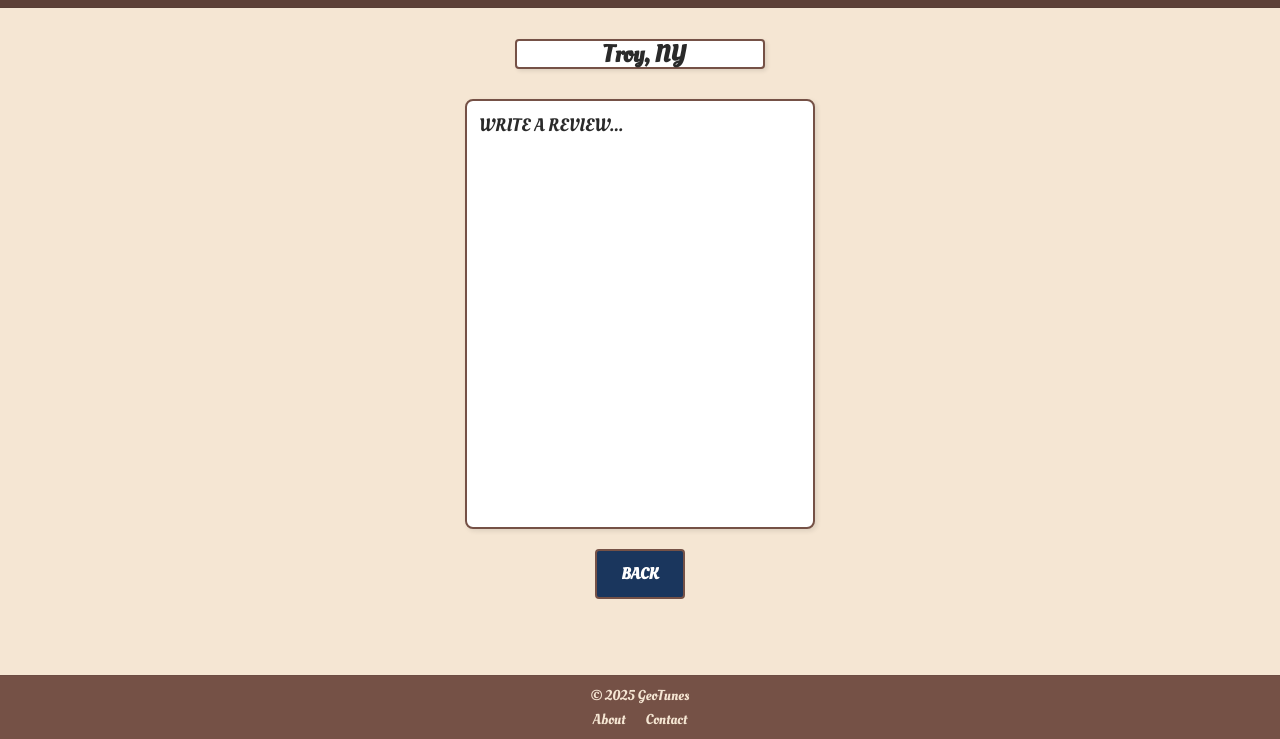
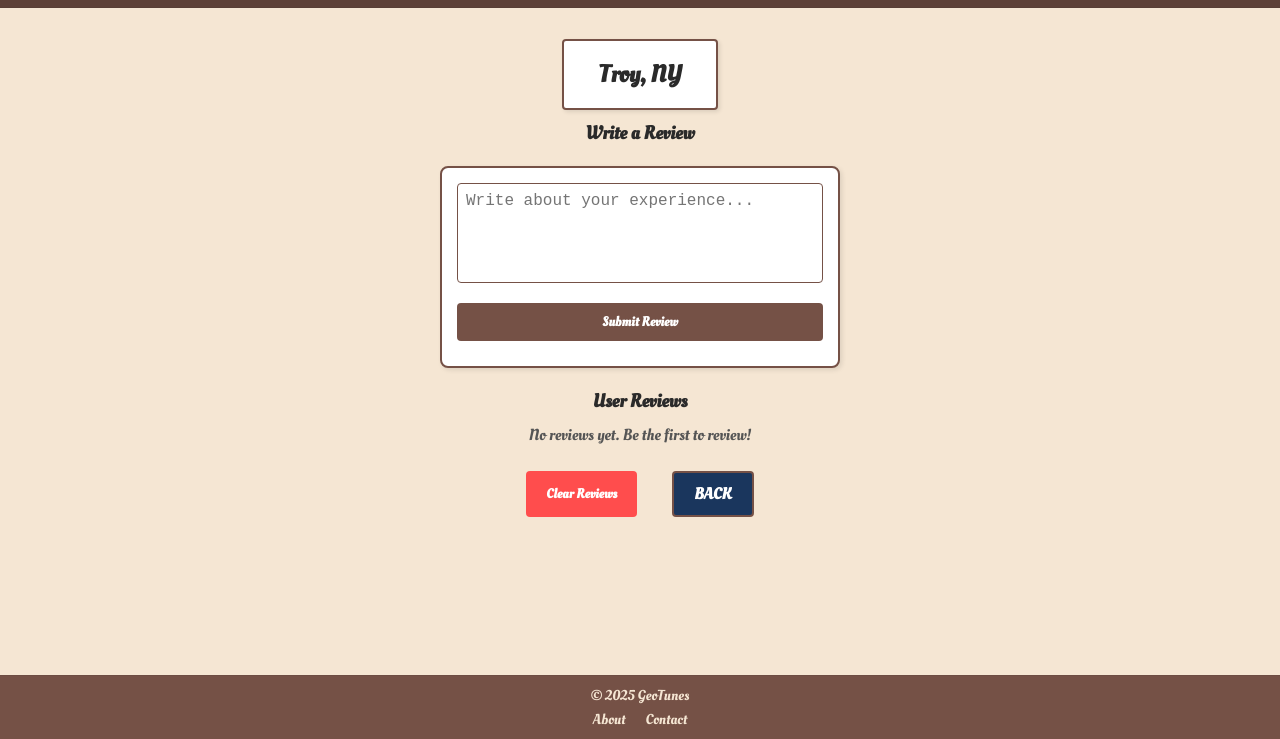
Before and after one commit to RPI-ITWS/ITWS-4500-S25-GeoTunes, a website: page Reviews/reviewPage.html in a window 1280 px wide. Shown: the part 61-800 px from the top of the page. Drawn offline with nearby package versions, Linux system fonts and the light colour scheme.

Commit message:
able to save review and updates

```diff
--- a/Reviews/src/reviewPage.css
+++ b/Reviews/src/reviewPage.css
@@ -2,6 +2,14 @@
     margin: 0;
     padding: 0;
     box-sizing: border-box;
+}
+
+.text-box {
+    display: flex;
+    flex-direction: column;
+    align-items: center;
+    justify-content: center;
+    padding: 20px;
 }
 
 .search-container {
@@ -11,8 +19,7 @@
     display: flex;
     align-items: center;
     justify-content: center;
-    width: 250px;
-    height: 30px;
+    width: fit-content;
     margin: 10px auto;
     box-shadow: 2px 2px 4px rgba(0, 0, 0, 0.1);
     border: 2px solid #755146;
@@ -21,49 +28,44 @@
 .search-container h2 {
     font-size: 24px;
     font-weight: bold;
-    margin-left: 8px;
     color: #2A2A2A;
-}
-
-.search-icon {
-    font-size: 24px;
-    cursor: pointer;
-}
-
-.review-button {
-    background-color: #ffffff;
-    border: 2px solid #755146;
-    padding: 10px 20px;
-    font-size: 16px;
-    font-weight: bold;
-    cursor: pointer;
-    border-radius: 4px;
-    box-shadow: 4px 4px 5px #755146;
-    transition: all 0.3s ease;
-}
-
-.review-button:hover {
-    background-color: #FFDDDD;
+    margin: 0;
+    padding: 5px 10px;
 }
 
 .review-box {
-    width: 350px;
-    height: 430px;
+    width: 400px;
     background-color: #ffffff;
     border: 2px solid #755146;
     margin: 20px auto;
-    padding: 12px;
-    text-align: left;
+    padding: 15px;
+    text-align: center;
     font-size: 18px;
     color: #2A2A2A;
     border-radius: 8px;
     box-shadow: 2px 2px 5px rgba(0, 0, 0, 0.1);
+    display: flex;
+    flex-direction: column;
+    align-items: center;
+    gap: 10px;
+}
+
+.review-input {
+    width: 100%;
+    height: 100px;
+    border: 1px solid #755146;
+    padding: 8px;
+    border-radius: 4px;
+    font-size: 16px;
+    resize: none;
+    outline: none;
+    background: transparent;
 }
 
 .btn {
     background-color: white;
     border: 2px solid #755146;
-    color : black;
+    color: black;
     padding: 10px 20px;
     margin: 10px;
     border-radius: 4px;
@@ -76,25 +78,81 @@
     background-color: #ddd;
 }
 
-.city-container {
-    display: flex;
-    flex-direction: column;
-    align-items: center;
-    justify-content: center;
-    padding: 20px;
+.submit-btn {
+    background-color: #755146;
+    color: white;
+    font-weight: bold;
+    border: none;
+    padding: 10px 20px;
+    border-radius: 4px;
+    cursor: pointer;
+    transition: background 0.3s ease;
+    width: 100%;
 }
 
+.submit-btn:hover {
+    background-color: #5a3a30;
+}
+
+.button-group {
+    display: flex;
+    justify-content: center;
+    gap: 15px;
+    margin-top: 15px;
+}
+
+.clear-btn {
+    background-color: #ff4d4d;
+    color: white;
+    font-weight: bold;
+    border: none;
+    padding: 10px 20px;
+    border-radius: 4px;
+    cursor: pointer;
+    transition: background 0.3s ease;
+}
+
+.clear-btn:hover {
+    background-color: #cc0000;
+}
 
 .back-btn {
-    display: inline-block;
-    padding: 0.75rem 1.5rem;
     background-color: #1A365D;
-    color: #fff;
+    color: white;
+    font-weight: bold;
+    padding: 10px 20px;
     border-radius: 4px;
-    margin: 0 10px;
     text-decoration: none;
+    cursor: pointer;
+    transition: background 0.3s ease;
 }
 
 .back-btn:hover {
     background-color: #2b5898;
 }
+
+.review-list {
+    width: 400px;
+    margin: 0 auto;
+    text-align: left;
+}
+
+.review-item {
+    background: #fff;
+    border: 1px solid #755146;
+    padding: 10px;
+    border-radius: 5px;
+    margin: 10px 0;
+    box-shadow: 2px 2px 5px rgba(0, 0, 0, 0.1);
+}
+
+.user-review {
+    font-size: 16px;
+}
+
+.no-reviews {
+    font-size: 16px;
+    color: #555;
+    text-align: center;
+    margin-top: 10px;
+}
--- a/Reviews/src/reviewPage.js
+++ b/Reviews/src/reviewPage.js
@@ -1,24 +1,80 @@
 'use strict';
 
 function CityExploration() {
+    const [review, setReview] = React.useState("");
+    const [reviews, setReviews] = React.useState([]);
+
+    React.useEffect(() => {
+        const storedReviews = JSON.parse(localStorage.getItem("reviews")) || [];
+        setReviews(storedReviews);
+    }, []);
+
+    const handleSubmit = () => {
+        if (!review.trim()) return;
+
+        const newReviews = [...reviews, review];
+
+        localStorage.setItem("reviews", JSON.stringify(newReviews));
+        setReviews(newReviews);
+        setReview("");
+    };
+
+    const handleClear = () => {
+        localStorage.removeItem("reviews");
+        setReviews([]);
+    };
+
     return React.createElement(
         "div",
-        { className: "city-container" },
+        { className: "text-box" },
         React.createElement(
             "div",
             { className: "search-container" },
-            React.createElement("span", { className: "search-icon" }, ""),
             React.createElement("h2", null, "Troy, NY")
         ),
+        React.createElement("h3", null, "Write a Review"),
         React.createElement(
             "div",
             { className: "review-box" },
-            React.createElement("p", null, "WRITE A REVIEW...")
+            React.createElement("textarea", {
+                placeholder: "Write about your experience...",
+                value: review,
+                onChange: (e) => setReview(e.target.value),
+                className: "review-input"
+            }),
+            React.createElement(
+                "button",
+                { onClick: handleSubmit, className: "btn submit-btn" },
+                "Submit Review"
+            )
         ),
+        React.createElement("h3", null, "User Reviews"),
+        reviews.length > 0
+            ? React.createElement(
+                  "div",
+                  { className: "review-list" },
+                  reviews.map((r, index) =>
+                      React.createElement(
+                          "div",
+                          { key: index, className: "review-item" },
+                          React.createElement("p", { className: "user-review" }, r)
+                      )
+                  )
+              )
+            : React.createElement("p", { className: "no-reviews" }, "No reviews yet. Be the first to review!"),
         React.createElement(
-            "a",
-            { href: "../cityExploration/cityExploration.html", className: "btn back-btn" },
-            "BACK"
+            "div",
+            { className: "button-group" },
+            React.createElement(
+                "button",
+                { onClick: handleClear, className: "btn clear-btn" },
+                "Clear Reviews"
+            ),
+            React.createElement(
+                "a",
+                { href: "../cityExploration/cityExploration.html", className: "btn back-btn" },
+                "BACK"
+            )
         )
     );
 }
```
